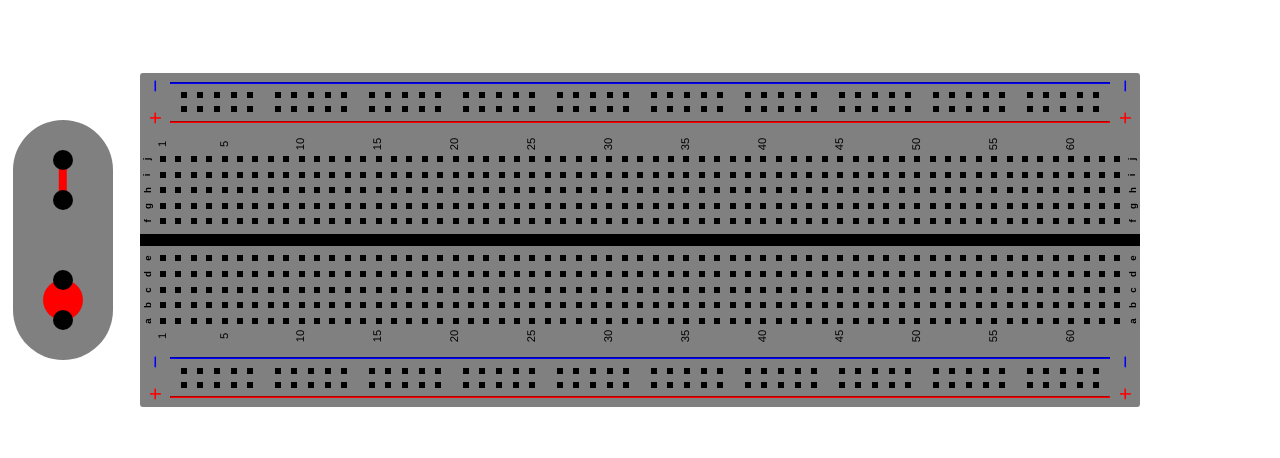
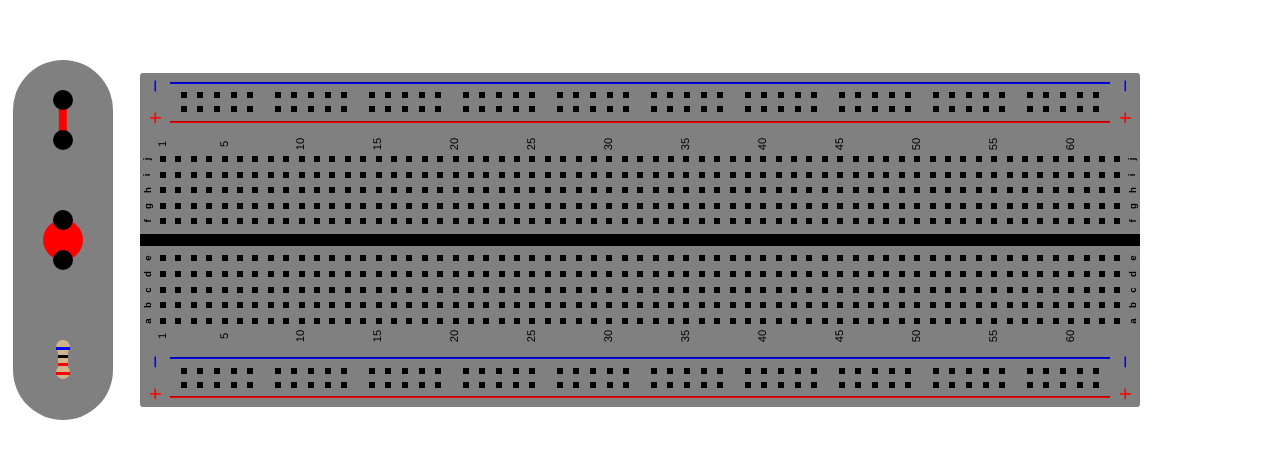
Before and after one commit to shanewbarnes/breadboard-simulator, a React (Vite) app: page / in a window 1280 px wide. Shown: the part 160-618 px from the top of the page. Built offline with nearby package versions, Linux system fonts and the light colour scheme.

Commit message:
Implements resistor

```diff
--- a/package.json
+++ b/package.json
@@ -21,7 +21,6 @@
     "@types/react-dom": "^19.1.7",
     "@vitejs/plugin-react": "^5.0.0",
     "baseline-browser-mapping": "^2.9.19",
-    "eslint": "^9.39.1",
     "eslint-plugin-react-hooks": "^7.0.0",
     "eslint-plugin-react-refresh": "^0.4.20",
     "globals": "^16.3.0",
--- /dev/null
+++ b/src/components/Resistor.css
@@ -0,0 +1,54 @@
+.resistor-container {
+  position: absolute;
+}
+
+.resistor1 {
+  position: absolute;
+}
+
+.resistor {
+  --resistor-color: tan;
+  --resistor-ball-radius: 7px;
+  --resistor-height: calc(--resistor-ball-radius + 25px);
+  position: absolute;
+  display: flex;
+  justify-content: center;
+  z-index: 3;
+}
+
+.resistor-ball {
+  position: absolute;
+  background-color: var(--resistor-color);
+  height: calc(var(--resistor-ball-radius) * 2);
+  width: calc(var(--resistor-ball-radius) * 2);
+  border-radius: 50%;
+}
+
+.resistor-middle {
+  position: absolute;
+  background-color: var(--resistor-color);
+  top: var(--resistor-ball-radius);
+  height: 25px;
+  width: 10px;
+}
+
+.resistor-strip {
+  position: relative;
+  height: 3px;
+  z-index: 4;
+}
+
+.black {
+  background-color: black;
+  top: 33%;
+}
+
+.red {
+  background-color: red;
+  top: 50%;
+}
+
+.blue {
+  background-color: blue;
+  top: 50%;
+}
--- /dev/null
+++ b/src/components/Resistor.jsx
@@ -0,0 +1,102 @@
+import { useState, useRef, useEffect } from "react";
+import "./Resistor.css";
+import Pin from "./Pin.jsx";
+import Line from "./Line.jsx";
+import { INITIAL_WIRE_LENGTH } from "../constants.js";
+
+function Resistor({ mounted, unmountedPosition, parentHandlePointerDown }) {
+  const [resistorPosition, setResistorPosition] = useState({
+    left: unmountedPosition.left,
+    top: unmountedPosition.top,
+  });
+  const [resistorAngle, setResistorAngle] = useState(90);
+  const [wirePosition, setWirePosition] = useState({
+    x1: unmountedPosition.left,
+    x2: unmountedPosition.left,
+    y1: unmountedPosition.top,
+    y2: unmountedPosition.top,
+  });
+  const pinRefs = [useRef(null), useRef(null)];
+  const resistorHeight = 25;
+
+  function handlePin1PointerEvent(x, y) {
+    setWirePosition((wirePosition) => ({ ...wirePosition, x1: x, y1: y }));
+  }
+
+  function handlePin2PointerEvent(x, y) {
+    setWirePosition((wirePosition) => ({ ...wirePosition, x2: x, y2: y }));
+  }
+
+  useEffect(() => {
+    let centerX = (wirePosition.x1 + wirePosition.x2) / 2;
+    let centerY = (wirePosition.y1 + wirePosition.y2) / 2;
+
+    let dx = wirePosition.x2 - wirePosition.x1;
+    let dy = wirePosition.y2 - wirePosition.y1;
+    let lineAngle = (Math.atan2(dy, dx) * (180 / Math.PI)) + 90;
+    let lineLength = ((dx ** 2) + (dy ** 2)) ** .5
+
+    setResistorPosition({
+      left: centerX + (((INITIAL_WIRE_LENGTH / 2) * dx) / lineLength),
+      top: centerY + (((INITIAL_WIRE_LENGTH / 2) * dy) / lineLength),
+    });
+
+    setResistorAngle(lineAngle);
+  }, [wirePosition]);
+
+  useEffect(() => {
+    setResistorPosition({
+      left: unmountedPosition.left,
+      top: unmountedPosition.top,
+    });
+
+    setResistorAngle(0);
+  }, [unmountedPosition]);
+
+  return (
+    <div className="resistor-container"
+         onPointerDown={!mounted ? parentHandlePointerDown : null}>
+      {mounted &&
+        <>
+          <Pin
+            parentHandlePointerEvent={handlePin1PointerEvent}
+            mounted={mounted}
+            unmountedPosition={unmountedPosition}
+            pinRef={pinRefs[0]}
+          ></Pin>
+          <Line position={wirePosition}
+                color={"black"}></Line>
+          <Pin
+            parentHandlePointerEvent={handlePin2PointerEvent}
+            mounted={mounted}
+            unmountedPosition={{
+              left: unmountedPosition.left,
+              top: unmountedPosition.top + INITIAL_WIRE_LENGTH,
+            }}
+            pinRef={pinRefs[1]}
+          ></Pin>
+        </>
+      }
+      <div className="resistor"
+           style={{
+             left: resistorPosition.left,
+             top: resistorPosition.top,
+             transform: `rotate(${resistorAngle}deg)`
+           }}>
+        <div className="resistor-ball">
+          <div className="resistor-strip blue"></div>
+        </div>
+        <div className="resistor-middle">
+          <div className="resistor-strip black"></div>
+          <div className="resistor-strip red"></div>
+        </div>
+        <div className="resistor-ball"
+             style={{ top: resistorHeight }}>
+          <div className="resistor-strip red"></div>
+        </div>
+      </div>
+    </div>
+  );
+}
+
+export default Resistor;
--- a/src/components/ToolsContainer.jsx
+++ b/src/components/ToolsContainer.jsx
@@ -3,6 +3,7 @@ import Toolbar from "./Toolbar.jsx";
 import ToolContainer from "./ToolContainer.jsx";
 import Wire from "./Wire.jsx";
 import Lightbulb from "./Lightbulb.jsx";
+import Resistor from "./Resistor.jsx";
 
 function ToolsContainer() {
   const [tools, setTools] = useState([]);
@@ -30,6 +31,11 @@ function ToolsContainer() {
           handleToolbarClick={handleToolbarClick}
           initialPosition={{ left: 0, top: 0 }}
         ></ToolContainer>
+        <ToolContainer
+          Tool={Resistor}
+          handleToolbarClick={handleToolbarClick}
+          initialPosition={{ left: 0, top: 0 }}
+        ></ToolContainer>
       </Toolbar>
       {tools}
     </>
--- a/src/components/Wire.jsx
+++ b/src/components/Wire.jsx
@@ -6,10 +6,10 @@ import { INITIAL_WIRE_LENGTH } from "../constants.js";
 
 function Wire({ mounted, unmountedPosition, parentHandlePointerDown }) {
   const [wirePosition, setWirePosition] = useState({
-    x1: 0,
-    x2: 0,
-    y1: 0,
-    y2: 0,
+    x1: unmountedPosition.left,
+    x2: unmountedPosition.left,
+    y1: unmountedPosition.top,
+    y2: unmountedPosition.top,
   });
   const pinRefs = [useRef(null), useRef(null)];
 
```
Also changed, not shown: 1 other file (tests, documents, lock files or other folders).
